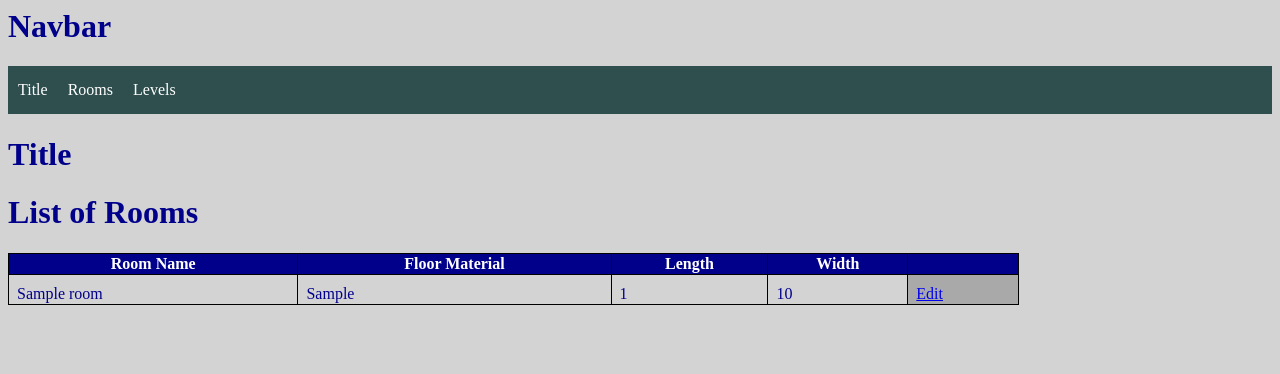
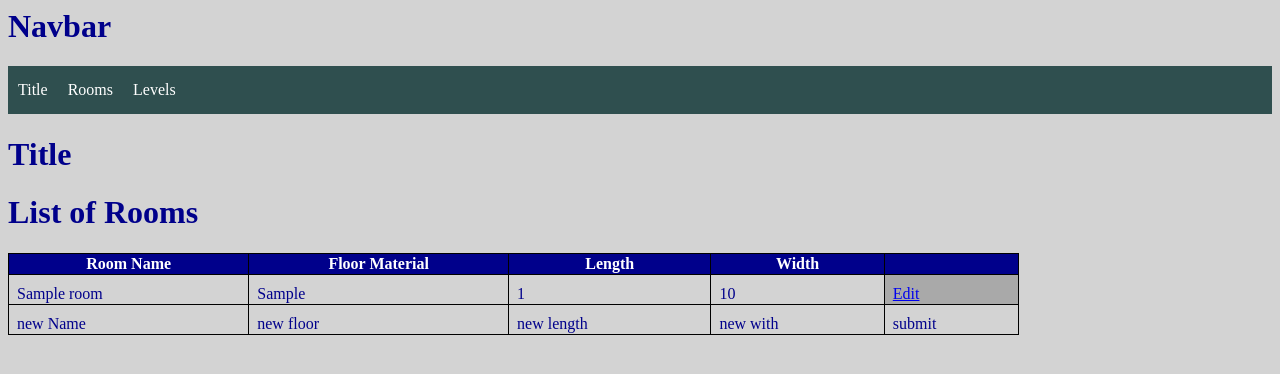
Before and after one commit to LeoKnox/dungeon_flask, a Flask app: template application/templates/rooms.html in a window 1280 px wide. Shown: the top 374 px of the page. Run offline with Flask 2, Linux system fonts and the light colour scheme; the template is opened without the code that fills it: most values are stand-ins (such as "Sample title", 1, 10 or a date in 2020).

Commit message:
Add files via upload

```diff
--- a/application/routes_dungeon.py
+++ b/application/routes_dungeon.py
@@ -1,5 +1,5 @@
 from application import app, db
-from flask import render_template
+from flask import render_template, redirect
 
 #room_list = [
 #        {"room_name":"Entry", "room_floor":"stone1","length":5,"width":5},
@@ -30,3 +30,7 @@ def levels():
 @app.route('/edit_room')
 def edit_room():
     return render_template("edit_room.html", single_room = single_room)
+
+@app.route('/create_room')
+def create_room():
+    return redirect('index')
--- a/application/templates/rooms.html
+++ b/application/templates/rooms.html
@@ -27,6 +27,15 @@
             </td>
         </tr>
         {% endfor %}
+        <tr>
+            <form>
+                <td>new Name</td>
+                <td>new floor</td>
+                <td>new length</td>
+                <td>new with</td>
+                <td>submit</td>
+            </form>
+        </tr>
     </tbody>
 </table>
 
```
